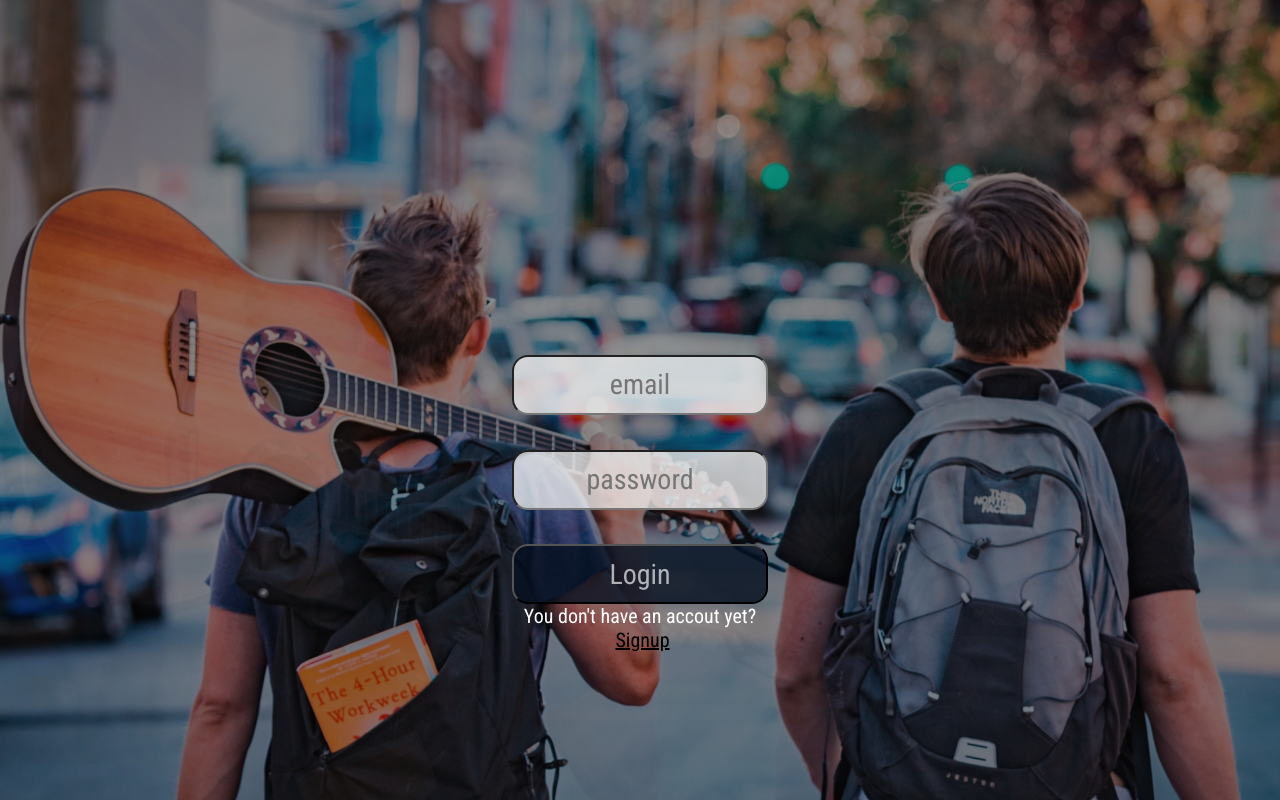
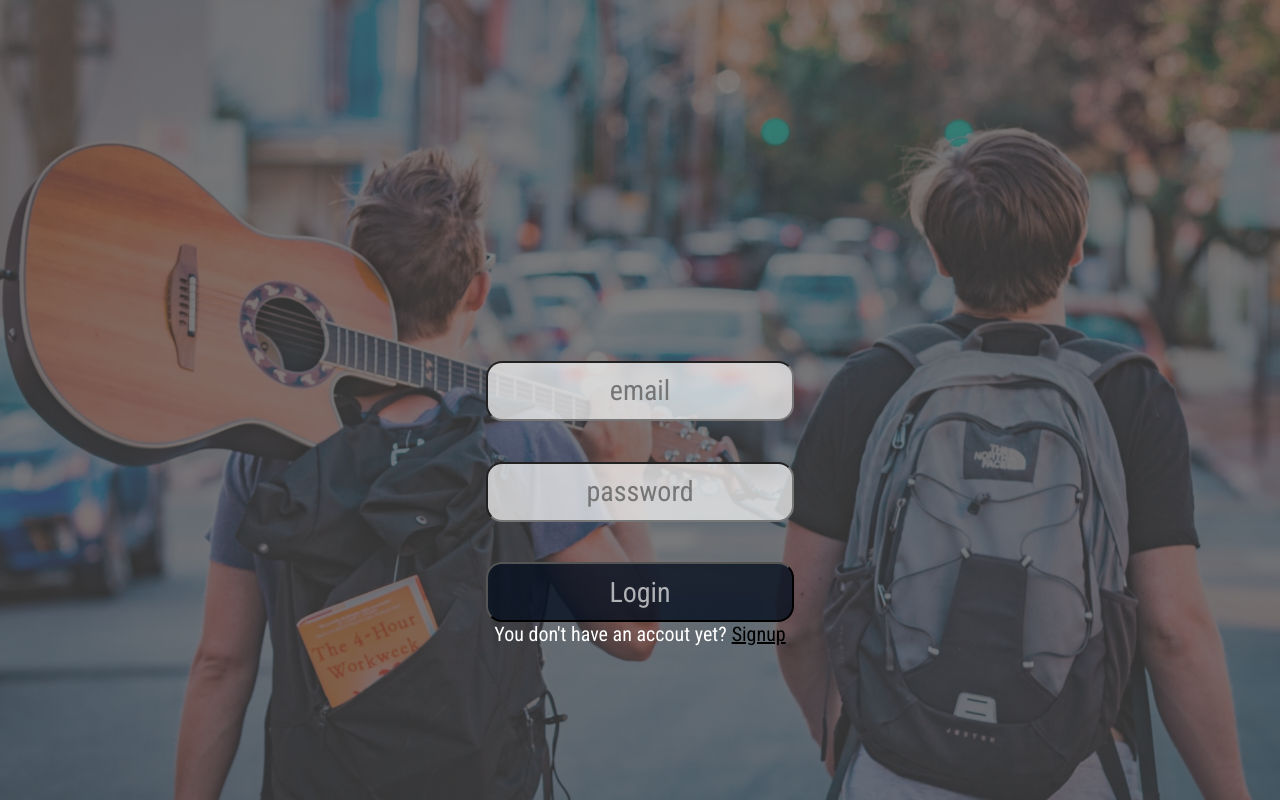
Before and after one commit to JanGimenezLayola/Final-Project-Frontend, a React (Create React App) app: page / in a window 1280 px wide. Built offline with nearby package versions, Linux system fonts and the light colour scheme; no server answers.

Commit message:
done style authentication

```diff
--- a/src/App.scss
+++ b/src/App.scss
@@ -111,12 +111,24 @@ body {
     color: rgb(0, 0, 0);
   }
   @media screen and (min-width: $tablet) {
+    background-position-y: 70%;
     form {
-      input, .submit-button {
+      margin-top: 50vh;
+      height: 30vh;
+      section {
+        margin: 0 30vw;
+        input, .submit-button {
         height: 60px;
-        margin: 7px 30vw;
+        margin: 7px 0 0 0;
         font-size: 35px;
         font-family: "Roboto Condensed", sans-serif;
+        }
+        .form-error {
+          font-size: 22px;
+        }
+        p {
+          font-size: 20px;
+        }
       }
     }
     p {
@@ -125,30 +137,12 @@ body {
     }
   }
   @media screen and (min-width: $desktop) {
-    ::after {
-    content: "";
-    display: block;
-    position: absolute;
-    z-index: -1;
-    width: 100%;
-    height: 100%;
-    background-image:
-      linear-gradient(
-        rgba(0, 0, 0, 0.4),
-        rgba(0, 0, 0, 0.4)
-      ),
-      url('./media/images/guy-guitar.jpg');
-    background-size: cover;
-    background-position-y: 50%;
-    opacity: 0.3;
-    top: 0;
-    left: 0;
-    bottom: 0;
-    right: 0;
-  }
+    background-position-y: 70%;
     form {
+      margin-top: 40vh;
+      height: 45vh;
       section {
-        margin: 0 40vw;
+        margin: 0 38vw;
         input, .submit-button {
           height: 60px;
           margin: 7px 0 0 0;
@@ -160,9 +154,5 @@ body {
         }
       }
     }
-    p {
-      font-size: 25px;
-
-    }
   }
 }
```
